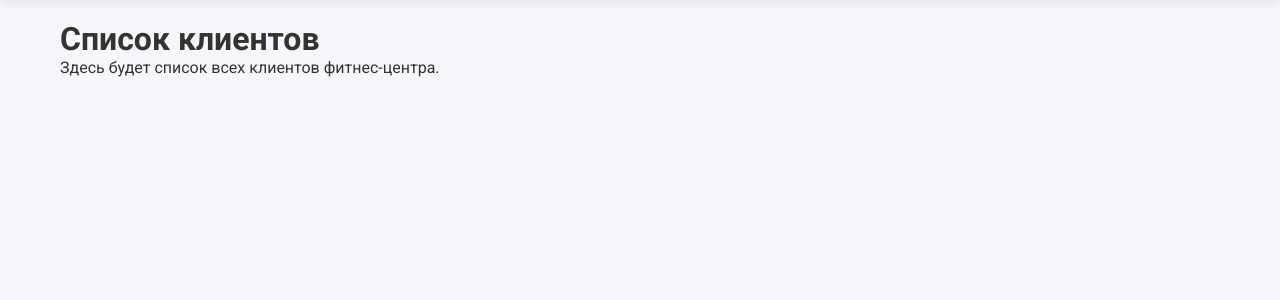
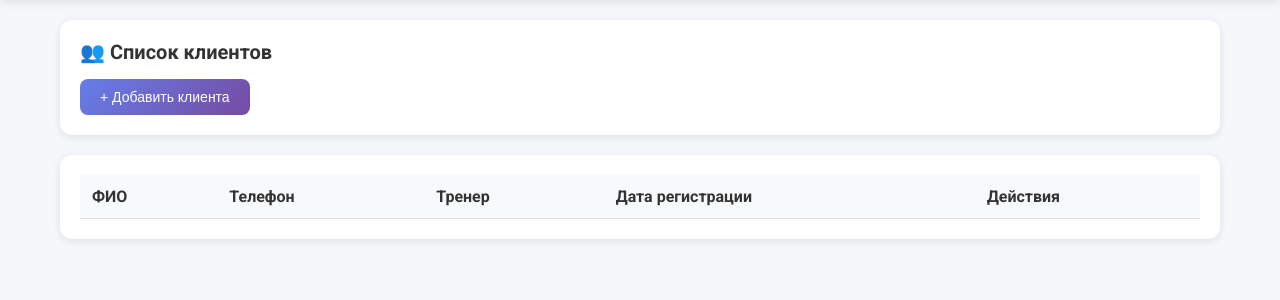
Before and after one commit to SVAROG23/fitness-club-django, a Django app: template templates/clients/list.html in a window 1280 px wide. Shown: the part 67-367 px from the top of the page. Run offline with Django 4.2, Linux system fonts and the light colour scheme; the template is opened without the code that fills it, so the values that code supplies are empty.

Commit message:
Update list.html

```diff
--- a/templates/clients/list.html
+++ b/templates/clients/list.html
@@ -1,5 +1,35 @@
 {% extends 'base.html' %}
+
+{% block title %}Клиенты - Fitness Club{% endblock %}
+
 {% block content %}
-<h1>Список клиентов</h1>
-<p>Здесь будет список всех клиентов фитнес-центра.</p>
+<div class="card">
+    <h1 class="card-title">👥 Список клиентов</h1>
+    <button onclick="location.href='/clients/add/'" class="btn">+ Добавить клиента</button>
+</div>
+
+<div class="card">
+    <table>
+        <thead>
+            <tr><th>ФИО</th><th>Телефон</th><th>Тренер</th><th>Дата регистрации</th><th>Действия</th></tr>
+        </thead>
+        <tbody id="clients-list">
+            <!-- Загружается через JS -->
+        </tbody>
+    </table>
+</div>
+
+<script>
+    api.getClients().then(clients => {
+        const tbody = document.getElementById('clients-list');
+        clients.forEach(client => {
+            const row = tbody.insertRow();
+            row.insertCell(0).textContent = client.user?.first_name + ' ' + client.user?.last_name;
+            row.insertCell(1).textContent = client.user?.phone || '-';
+            row.insertCell(2).textContent = client.trainer_name || 'Не назначен';
+            row.insertCell(3).textContent = new Date(client.created_at).toLocaleDateString();
+            row.insertCell(4).innerHTML = `<a href="/clients/${client.id}/">Подробнее</a>`;
+        });
+    });
+</script>
 {% endblock %}
```
